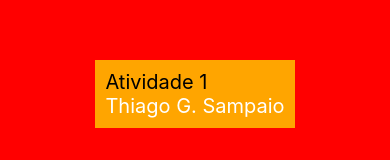
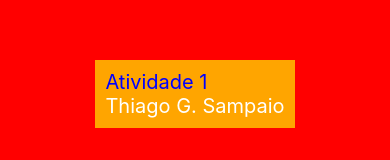
Before and after one commit to ThiagoGSampaio/aula_expo_0, a React Native app: screen / in a window 390 px wide. Shown: the part 328-488 px from the top of the page. Built offline with nearby package versions, Linux system fonts and the light colour scheme.

Commit message:
Aula 12-03

```diff
--- a/componets/atividade_1/styles.js
+++ b/componets/atividade_1/styles.js
@@ -8,7 +8,7 @@ const styles = StyleSheet.create({
     },
 
     texto:{
-        color: 'black',
+        color: 'blue',
         fontSize:20,
     },
 
```
